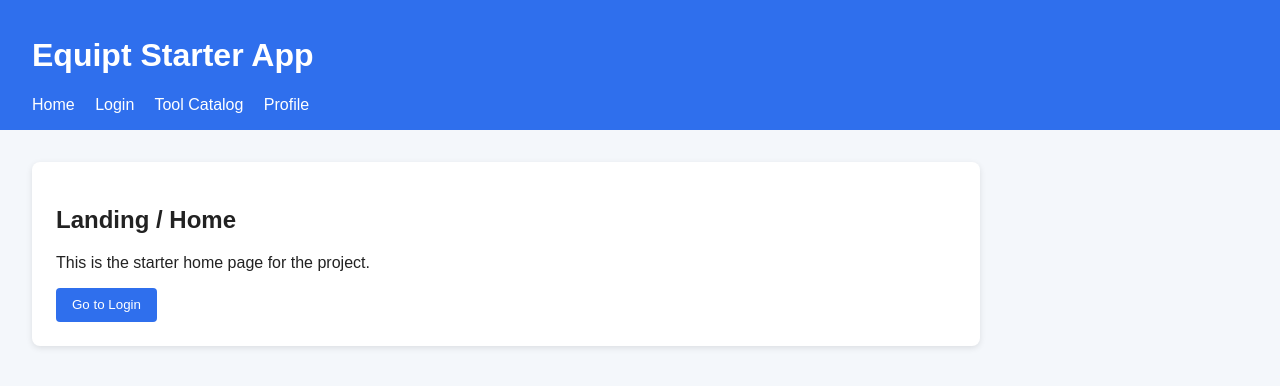
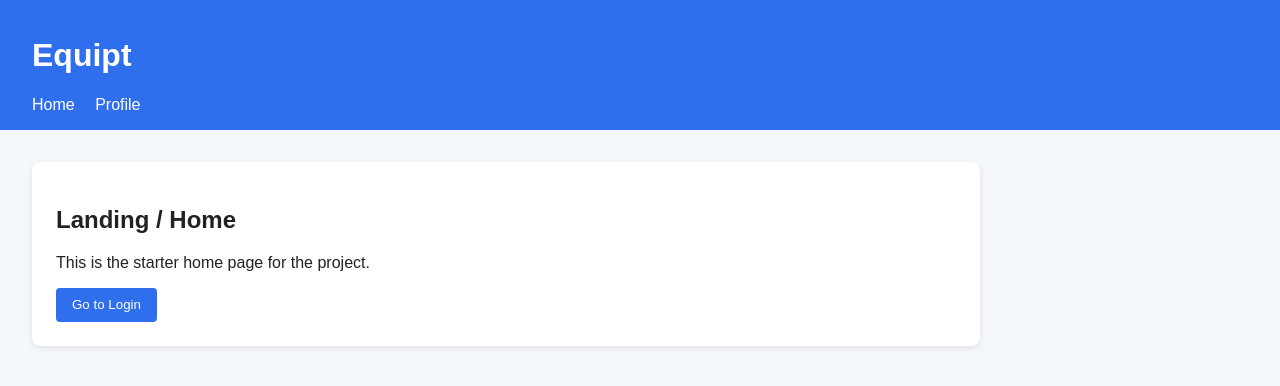
Before and after one commit to CSSE-5150-Group-Midtown-PIVOT/Equipt-Project-Repository, a plain HTML site: page Equipt-Project-Repository-main/index.html in a window 1280 px wide. Drawn offline with Linux system fonts and the light colour scheme.

Commit message:
Made it prettier and moved things around

```diff
--- a/Equipt-Project-Repository-main/index.html
+++ b/Equipt-Project-Repository-main/index.html
@@ -8,11 +8,9 @@
   </head>
   <body>
     <header>
-      <h1>Equipt Starter App</h1>
+      <h1>Equipt</h1>
       <nav>
         <a href="#home">Home</a>
-        <a href="#login">Login</a>
-        <a href="#tool-catalog">Tool Catalog</a>
         <a href="#profile">Profile</a>
       </nav>
     </header>
@@ -22,14 +20,9 @@
     <script type="module" src="controllers/appController.js"></script>
 
     <script type="module">
-  // Import the functions you need from the SDKs you need
       import { initializeApp } from "https://www.gstatic.com/firebasejs/12.15.0/firebase-app.js";
       import { getAnalytics } from "https://www.gstatic.com/firebasejs/12.15.0/firebase-analytics.js";
-  // TODO: Add SDKs for Firebase products that you want to use
-  // https://firebase.google.com/docs/web/setup#available-libraries
 
-  // Your web app's Firebase configuration
-  // For Firebase JS SDK v7.20.0 and later, measurementId is optional
       const firebaseConfig = {
         apiKey: "AIzaSyAKswRvqVeBIdGmePN5O8Yyn2sblaUlgCk",
         authDomain: "equipt-a4fdd.firebaseapp.com",
@@ -40,10 +33,8 @@
         measurementId: "G-R66CY0XDKP"
       };
 
-  // Initialize Firebase
       const app = initializeApp(firebaseConfig);
       const analytics = getAnalytics(app);
     </script>
-
   </body>
 </html>
```
Lines whose indentation alone changed are shown as unchanged.
